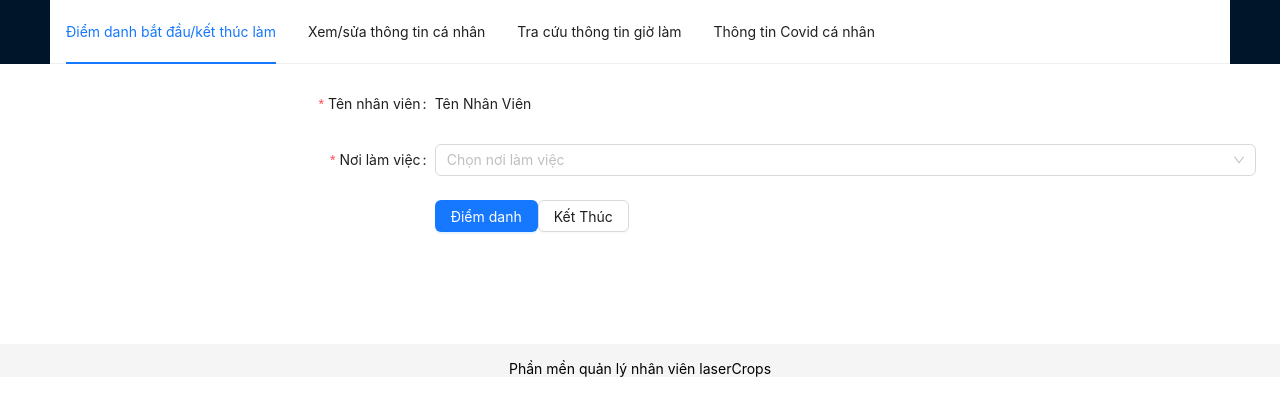
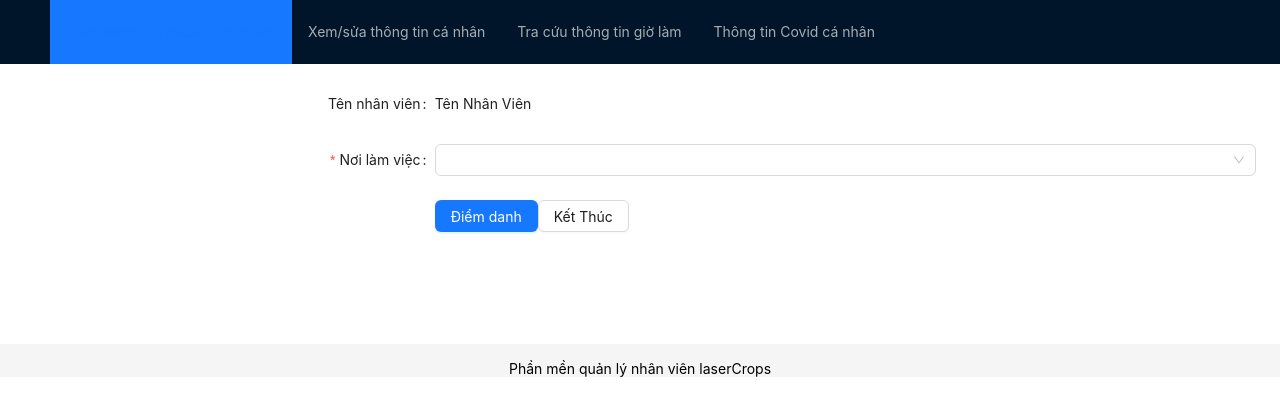
Before and after one commit to nstanw/NJS101x_Assignment1_anstfx15562-funix.edu.vn, a React (Create React App) app: page / in a window 1280 px wide. Shown: the top 416 px of the page. Built offline with nearby package versions, Linux system fonts and the light colour scheme.

Commit message:
MH diem danh

```diff
--- a/package.json
+++ b/package.json
@@ -44,9 +44,6 @@
     ]
   },
   "devDependencies": {
-    "concurrently": "^7.6.0",
-    "less": "^4.1.3",
-    "less-watch-compiler": "^1.16.3",
     "webpack-cli": "^5.0.1"
   }
 }
--- /dev/null
+++ b/src/App.css
@@ -0,0 +1,4 @@
+.ant-layout-header ul{
+    width: 100%;
+    margin: auto;
+}
--- a/src/App.tsx
+++ b/src/App.tsx
@@ -1,4 +1,5 @@
 import React, { useState } from "react";
+import "./App.css"
 import { Layout, Menu, theme } from "antd";
 import Footer from "./components/Footer";
 import { BrowserRouter as Router, Link, Route, Routes } from "react-router-dom";
@@ -17,6 +18,10 @@ const App: React.FC = () => {
   } = theme.useToken();
 
   const items: MenuProps["items"] = [
+    // {
+    //   label: <img src="/favicon.ico" alt="icon" />,
+    //   key: "icon",
+    // },
     {
       label: (
         <Link to="/diemDanhKetThucLam">Điểm danh bắt đầu/kết thúc làm</Link>
@@ -61,9 +66,9 @@ const App: React.FC = () => {
     <div className="App">
       <Router>
         <Layout>
-          <Header className="header">
-            <div className="logo" />
+          <Header>
             <Menu
+             theme="dark"
               onClick={onClick}
               selectedKeys={[current]}
               mode="horizontal"
--- a/src/components/diemDanh/index.tsx
+++ b/src/components/diemDanh/index.tsx
@@ -1,5 +1,5 @@
 import React from "react";
-import { Button, Form, Input, Select } from "antd";
+import { Button, Form, Select } from "antd";
 
 const { Option } = Select;
 
@@ -13,22 +13,6 @@ const tailLayout = {
 
 const DiemDanh: React.FC = () => {
   const [form] = Form.useForm();
-
-  const onGenderChange = (value: string) => {
-    switch (value) {
-      case "male":
-        form.setFieldsValue({ note: "Hi, man!" });
-        return;
-      case "female":
-        form.setFieldsValue({ note: "Hi, lady!" });
-        return;
-      case "other":
-        form.setFieldsValue({ note: "Hi there!" });
-        break;
-      default:
-    }
-  };
-
   const onFinish = (values: any) => {
     console.log(values);
   };
@@ -37,50 +21,25 @@ const DiemDanh: React.FC = () => {
     form.resetFields();
   };
 
-  const onFill = () => {
-    form.setFieldsValue({
-      note: "Hello world!",
-      gender: "male",
-    });
-  };
 
   return (
     <Form {...layout} form={form} name="control-hooks" onFinish={onFinish}>
-      <Form.Item name="note" label="Tên nhân viên" rules={[{ required: true }]}>
+      <Form.Item label="Tên nhân viên">
         <span>Tên Nhân Viên</span>
       </Form.Item>
       <Form.Item
-        name="gender"
+        name="noiLam"
         label="Nơi làm việc"
         rules={[{ required: true }]}
       >
         <Select
-          placeholder="Chọn nơi làm việc"
-          onChange={onGenderChange}
           allowClear
+          labelInValue
         >
-          <Option value="male">Công Ty</Option>
-          <Option value="female">Nhà Riêng</Option>
-          <Option value="other">other</Option>
+          <Option value="congTy">Công Ty</Option>
+          <Option value="home">Nhà Riêng</Option>
+          <Option value="khachHang">Khách hàng</Option>
         </Select>
-      </Form.Item>
-      <Form.Item
-        noStyle
-        shouldUpdate={(prevValues, currentValues) =>
-          prevValues.gender !== currentValues.gender
-        }
-      >
-        {({ getFieldValue }) =>
-          getFieldValue("gender") === "other" ? (
-            <Form.Item
-              name="customizeGender"
-              label="Customize Gender"
-              rules={[{ required: true }]}
-            >
-              <Input />
-            </Form.Item>
-          ) : null
-        }
       </Form.Item>
       <Form.Item {...tailLayout}>
         <Button type="primary" htmlType="submit">
```
Also changed, not shown: 1 other file (tests, documents, lock files or other folders).
